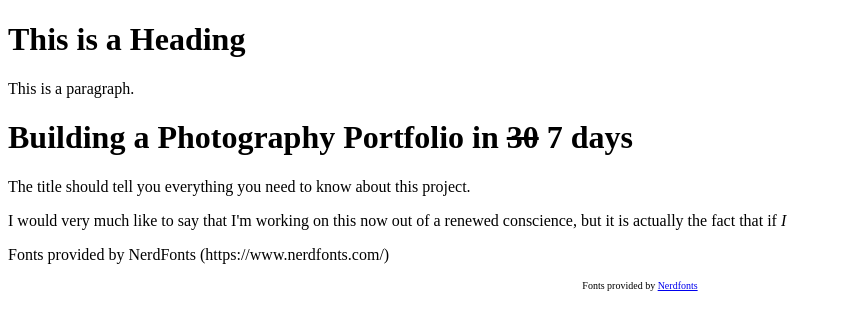
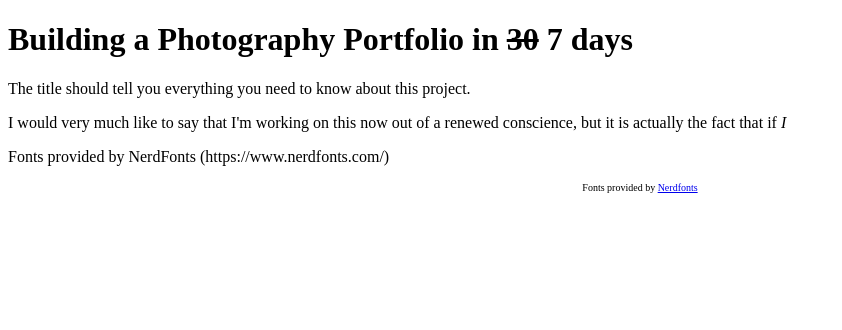
Before and after one commit to h-aig/h-aig.github.io, a plain HTML site: page index.html in a window 1280 px wide. Shown: the whole page, without its empty margins (0-842 px from the left). Drawn offline with Linux system fonts and the light colour scheme; a web font is replaced by a local one.

Commit message:
Update index.html

```diff
--- a/index.html
+++ b/index.html
@@ -10,8 +10,6 @@
 </head>
 
 <body>
-<h1>This is a Heading</h1>
-<p>This is a paragraph.</p>
 <h1>Building a Photography Portfolio in <s>30</s> 7 days</h1>
 <p>The title should tell you everything you need to know about this project.</p>
 <p>I would very much like to say that I'm working on this now out of a renewed conscience, but it is actually the fact that if <i>I</i></p>
```
